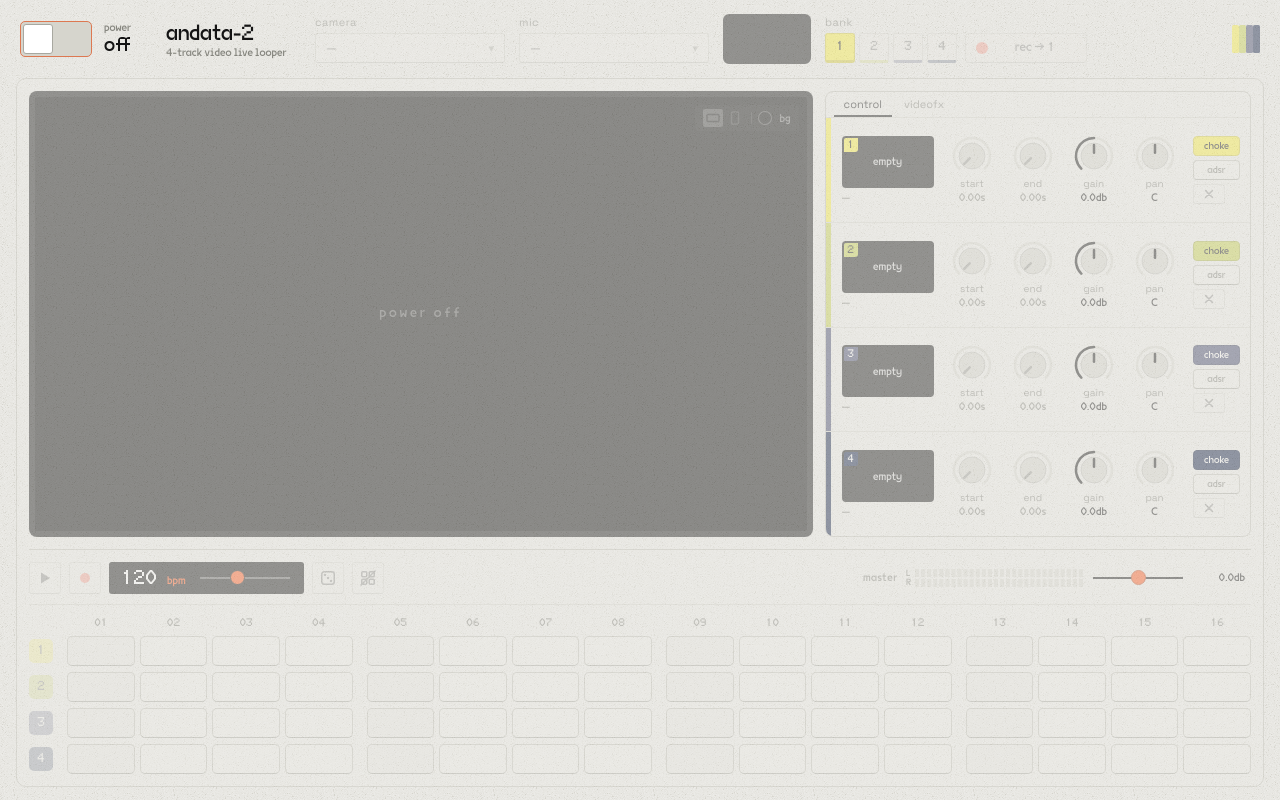
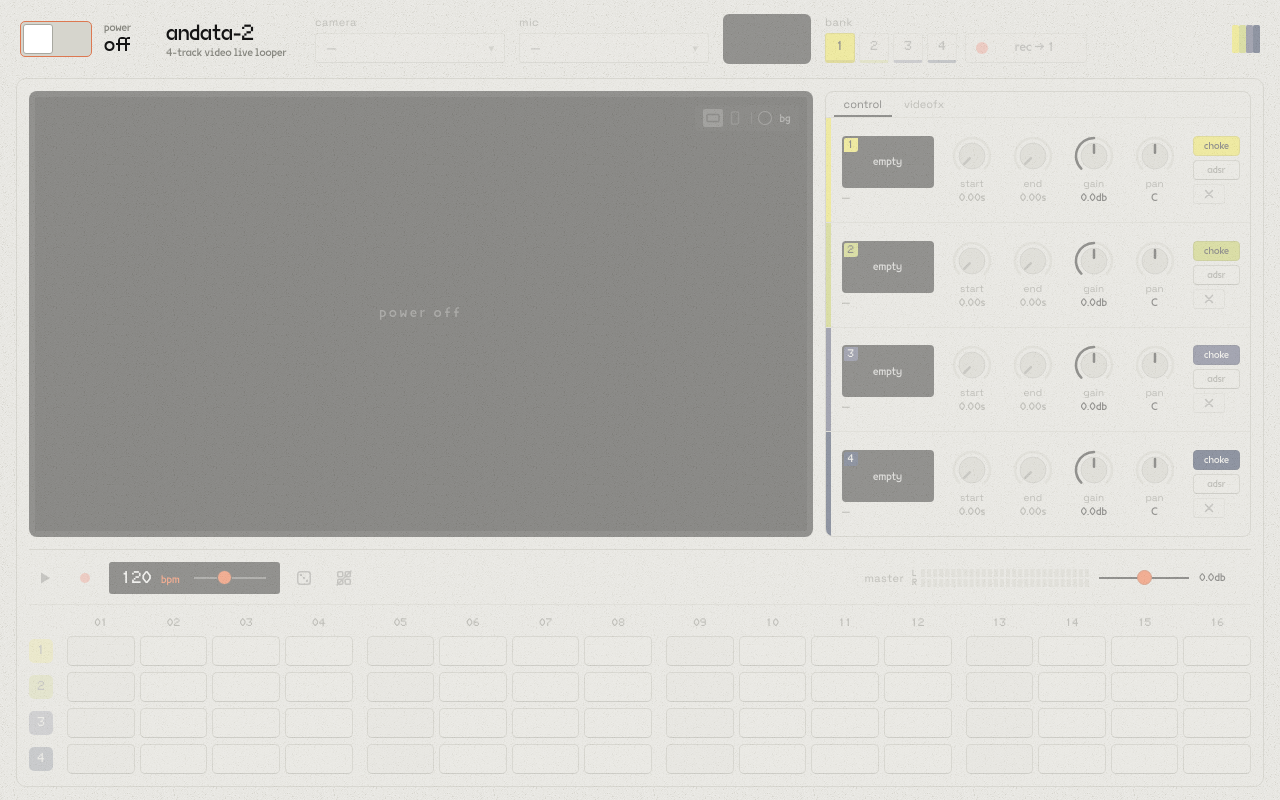
Before and after one commit to reckoner165/andata-2, a React (Vite) app: page / in a window 1280 px wide. Built offline with nearby package versions, Linux system fonts and the light colour scheme.

Commit message:
Update font and layout in transport bar

```diff
--- a/src/App.css
+++ b/src/App.css
@@ -792,6 +792,17 @@
   flex-direction: column;
   gap: 10px;
 }
+/* transport icons are bare until hovered (or keyboard-focused); on-states keep their fill */
+.seq__transport .btn--icon:not(.btn--active):not(.btn--rec-on) {
+  border-color: transparent;
+  background: transparent;
+}
+.seq__transport .btn--icon:not(.btn--active):not(.btn--rec-on):hover:not(:disabled),
+.seq__transport .btn--icon:not(.btn--active):not(.btn--rec-on):focus-visible {
+  border-color: var(--rule);
+  border-bottom-color: var(--key-edge);
+  background: var(--surface);
+}
 .seq__transport {
   display: flex;
   align-items: center;
@@ -808,6 +819,10 @@
   height: 32px;
   /* sits directly on the transport row, no box of its own */
   padding: 0 6px;
+}
+.master .field__label {
+  font-family: var(--label-font);
+  font-size: 11px;
 }
 .master__meter {
   display: grid;
@@ -828,9 +843,11 @@
   grid-column: 1;
 }
 .master__readout {
-  min-width: 52px;
+  /* fixed width so the meter and slider don't shift as the value changes;
+     left-aligned so it sits right after the slider */
+  min-width: 46px;
   font-size: 11px;
-  text-align: right;
+  text-align: left;
 }
 .master .slider {
   width: 90px;
@@ -847,11 +864,11 @@
   color: #fff;
 }
 .lcd__num {
-  width: 44px;
+  width: 38px;
   background: transparent;
   border: none;
   outline: none;
-  font-size: 20px;
+  font-size: 17px;
   line-height: 32px;
   font-variant-numeric: tabular-nums;
   color: #fff;
@@ -976,7 +993,7 @@
 
 /* BPM slider lives inside the black display */
 .slider--lcd {
-  width: 90px;
+  width: 72px;
 }
 .slider--lcd::-webkit-slider-runnable-track {
   background: #ffffff55;
```
